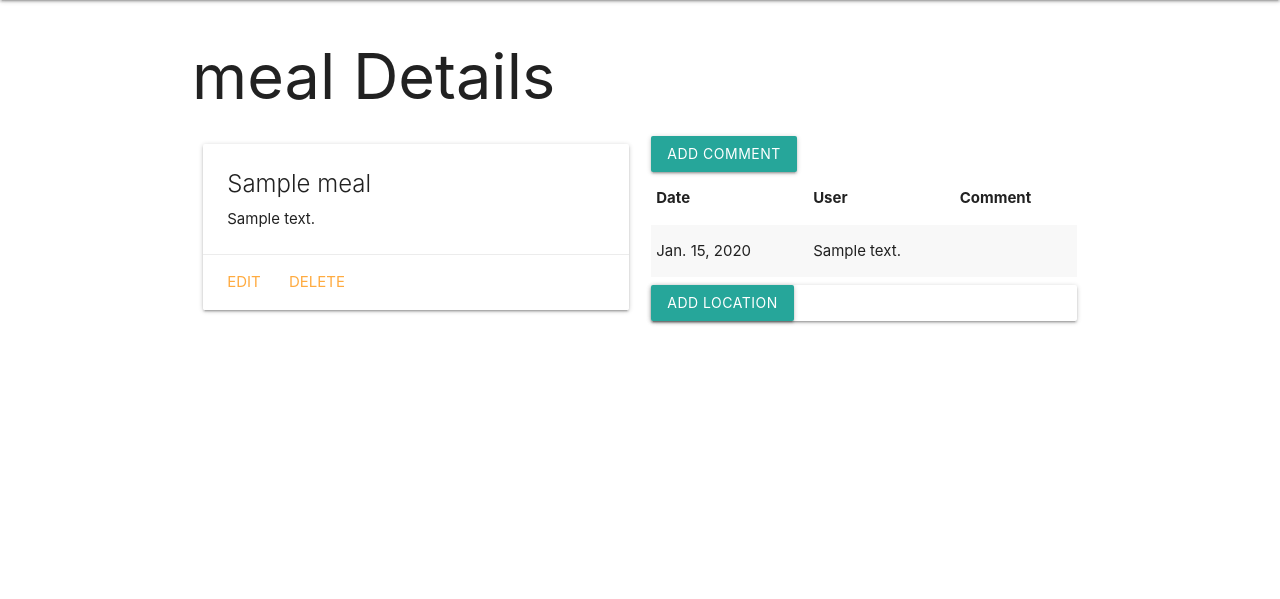
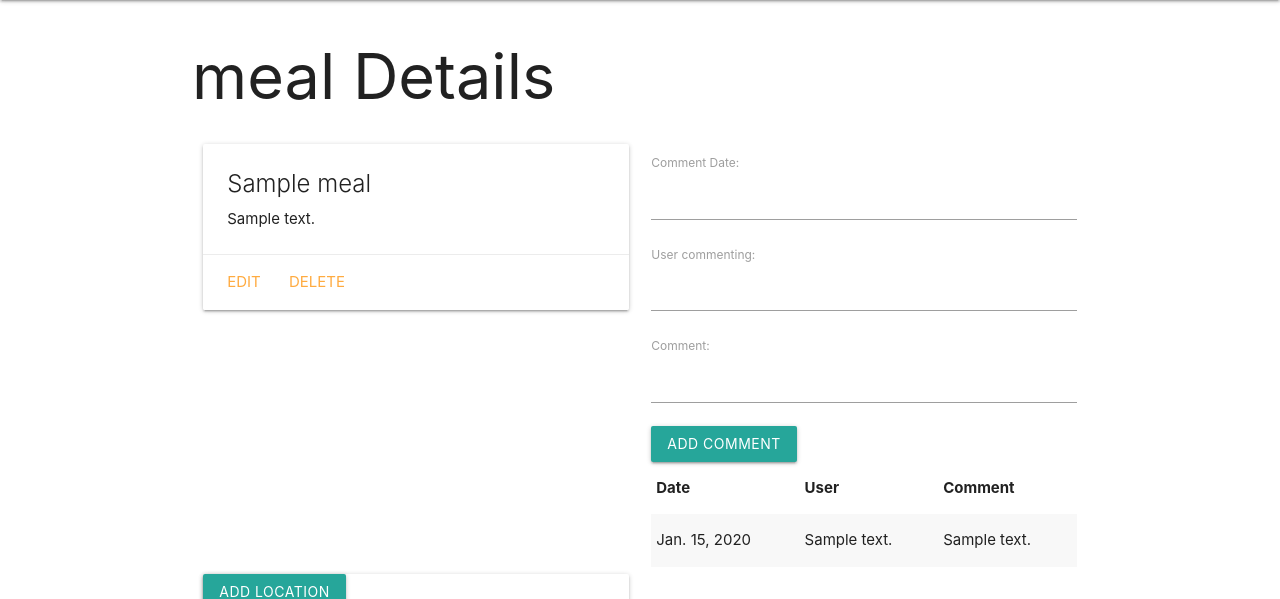
Before and after one commit to FiroCole/Foodie, a Django app: page /meals/1/ in a window 1280 px wide. Shown: the part 64-663 px from the top of the page. Run offline with Django 5.2, Linux system fonts and the light colour scheme; a user stored in the database is signed in; tables that the repository leaves empty hold one stand-in row (values such as "Sample post").

Commit message:
Fix Comments display

```diff
--- a/main_app/forms.py
+++ b/main_app/forms.py
@@ -5,3 +5,8 @@
   class Meta:
     model = Comment
     fields = ['date', 'user_commenting', 'comment']
+
+class LocationForm(ModelForm):
+  class Meta:
+    model = Comment
+    fields = ['', 'user_commenting', 'comment']
--- a/main_app/templates/main_app/meal_detail.html
+++ b/main_app/templates/main_app/meal_detail.html
@@ -36,7 +36,7 @@
                 <tr>
                     <td>{{comment.date}}</td>
                     <td>{{comment.user_commenting}}</td>
-                    <td>{{comment.get_comment_display}}</td>
+                    <td>{{comment.comment}}</td>
                 </tr>
                 {% endfor %}
             </tbody>
--- a/main_app/urls.py
+++ b/main_app/urls.py
@@ -10,10 +10,12 @@
     path('meals/<int:pk>/', views.MealDetail.as_view(), name='meals_detail'),
     path('meals/<int:pk>/update/', views.MealUpdate.as_view(), name='meals_update'),
     path('meals/<int:pk>/delete/', views.MealDelete.as_view(), name='meals_delete'),
-    path('meals/<int:pk>/add_comment', views.add_comment, name='add_comment'),
+    path('meals/<int:pk>/add_comment/', views.add_comment, name='add_comment'),
 
     path('finches/<int:meal_id>/assoc_location/<int:location_id>/', views.assoc_location, name='assoc_location'),
 
     path('accounts/signup/', views.signup, name='signup'),
     path('accounts/logout/', views.user_logout, name='user_logout'),
+
+    path('meals/<int:meal_id>/add_comment/', views.CommentCreate.as_view(), name='add_comment'),
      ]
--- a/main_app/views.py
+++ b/main_app/views.py
@@ -3,6 +3,8 @@
 from django.views.generic.edit import CreateView, UpdateView, DeleteView
 from django.views.generic import ListView, DetailView
 from .forms import CommentForm
+from django.urls import reverse
+from django.shortcuts import get_object_or_404
 
 from django.contrib.auth import login
 from django.contrib.auth.forms import UserCreationForm
@@ -24,14 +26,17 @@
     logout(request)
     return render(request, 'home.html')
 
+
 @login_required
 def add_comment(request, pk):
-  form = CommentForm(request.POST)
-  if form.is_valid():
-    new_comment = form.save(commit=False)
-    new_comment.meal_id = meal_id
-    new_comment.save()
-  return redirect('meals_detail', meal_id=meal_id)
+    form = CommentForm(request.POST)
+    if form.is_valid():
+        new_comment = form.save(commit=False)
+        meal = Meal.objects.get(pk=pk)  # Get the meal object
+        new_comment.meal = meal  # Set the meal of the comment correctly
+        new_comment.save()
+        return redirect('meals_detail', pk=pk)
+
 
 def assoc_location(request, meal_id, location_id):
   Meal.objects.get(id=meal_id).location.add(location_id)
@@ -68,6 +73,14 @@
 class MealDetail(LoginRequiredMixin, DetailView):
     model = Meal
 
+
+    def get_context_data(self, **kwargs):
+        # Call the base implementation first to get a context
+        context = super().get_context_data(**kwargs)
+        # Add in a CommentForm
+        context['comment_form'] = CommentForm()
+        return context
+
 class MealCreate(LoginRequiredMixin, CreateView):
     model = Meal
     fields = ['name', 'description']
@@ -93,9 +106,24 @@
 class CommentDetail(DetailView):
     model = Comment
 
+
+
 class CommentCreate(CreateView):
     model = Comment
     fields = '__all__'
+
+    def form_valid(self, form):
+        # Get the meal using the meal_id passed in the URL or form
+        meal_id = self.kwargs.get('meal_id')  # Assuming you're capturing 'meal_id' from the URL
+        meal = get_object_or_404(Meal, pk=meal_id)
+        form.instance.meal = meal  # Set the meal of the comment to the meal fetched
+        return super().form_valid(form)
+
+    def get_success_url(self):
+        # Redirects to the meal detail page after the comment is successfully created
+        meal_id = self.kwargs.get('meal_id')
+        return reverse('meals_detail', kwargs={'pk': meal_id})  # Adjust 'meals_detail' to your URL name and kwargs accordingly
+
 
 class CommentUpdate(UpdateView):
     model = Comment
```
